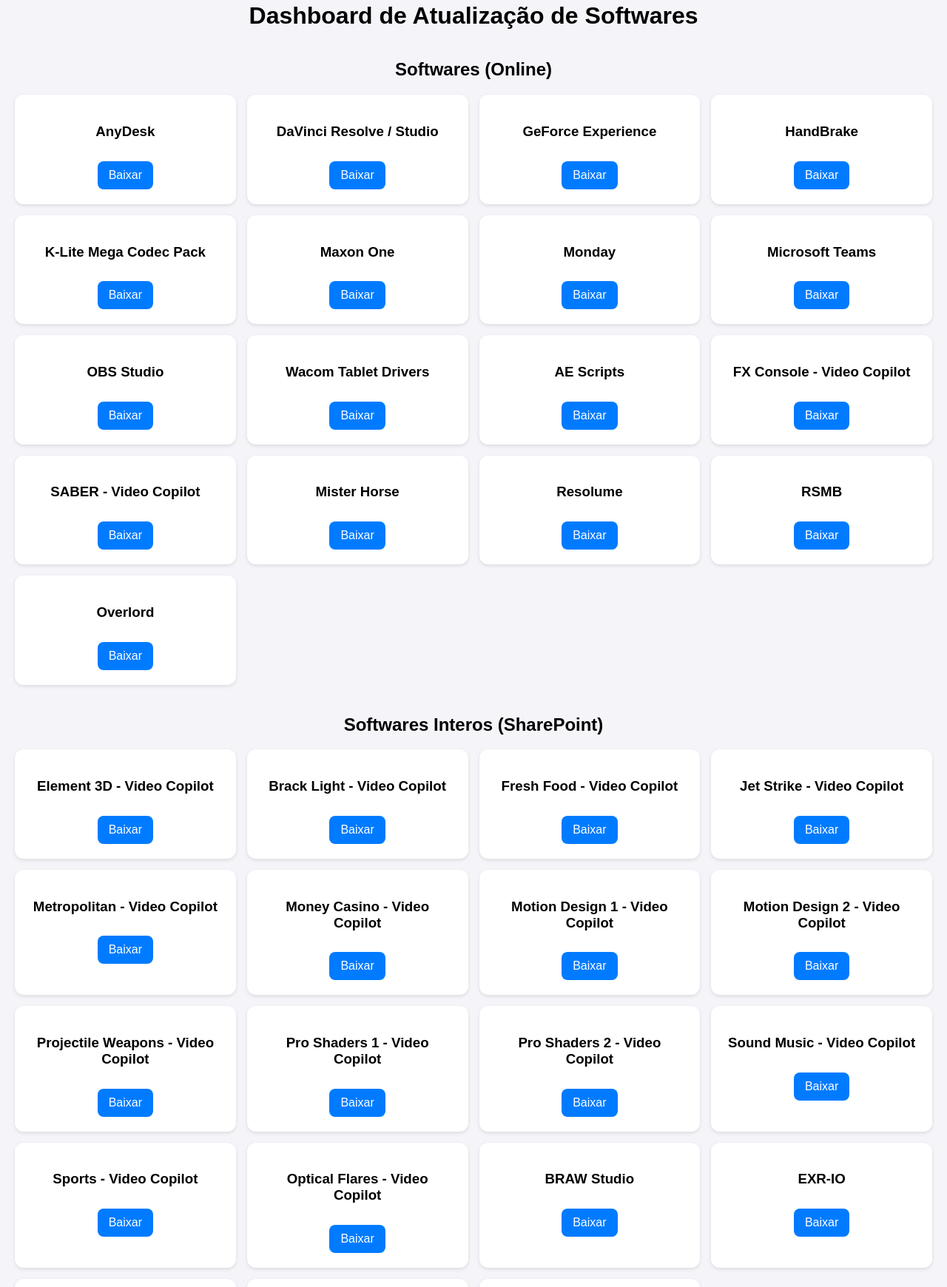
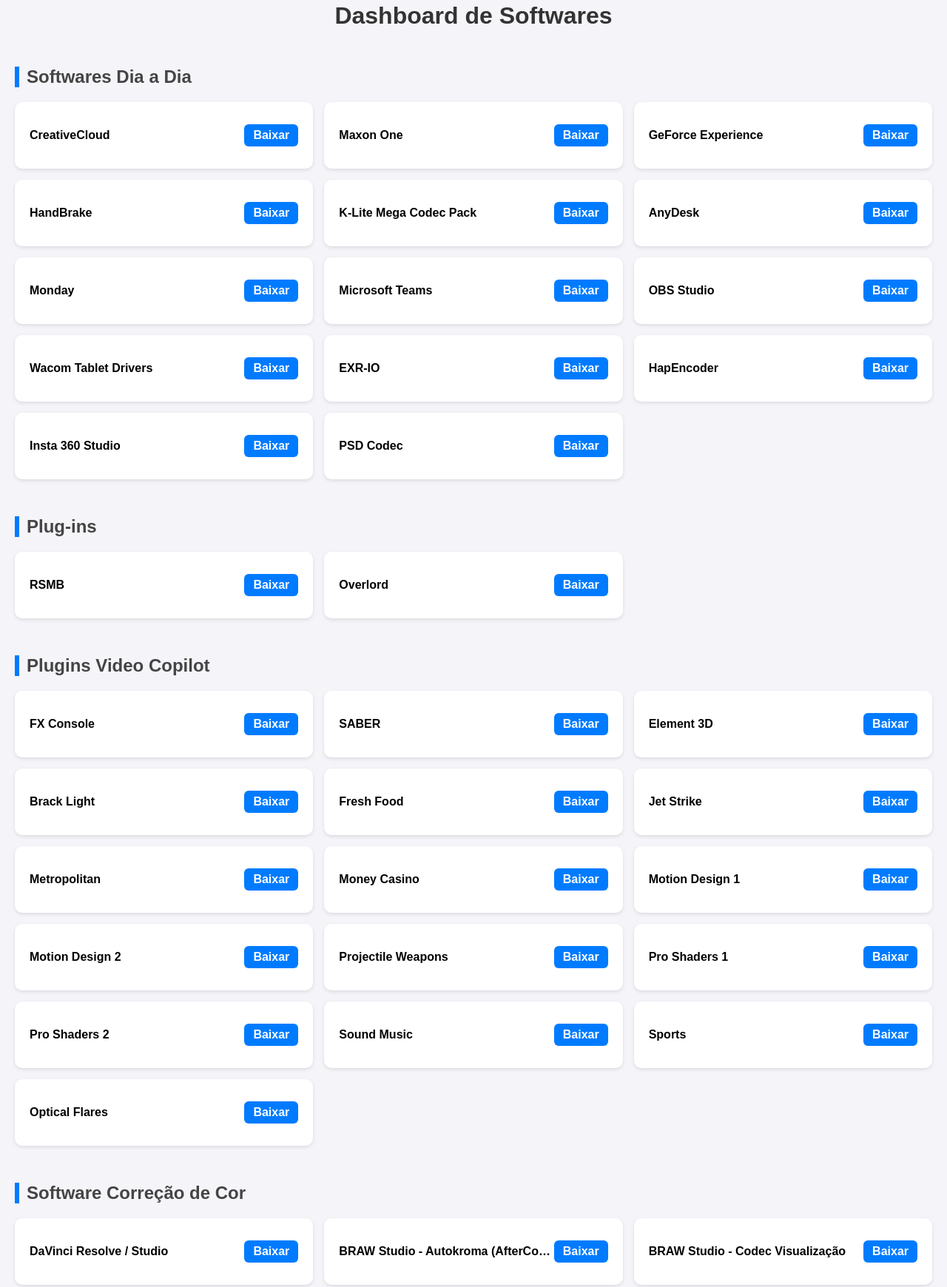
Before and after one commit to tomatomotion/software-dashboard, a plain HTML site: page index.html in a window 1280 px wide. Shown: the part 38-1778 px from the top of the page at 74% size. Drawn offline with Linux system fonts and the light colour scheme.

Commit message:
Update index.html

```diff
--- a/index.html
+++ b/index.html
@@ -6,59 +6,82 @@
 <title>Dashboard de Softwares</title>
 <style>
   body { font-family: Arial, sans-serif; background: #f4f4f9; margin: 0; padding: 20px; }
-    h1 { text-align: center; margin-bottom: 20px; }
-    h2 { margin-top: 40px; text-align: center; }
-    .grid { display: grid; grid-template-columns: repeat(auto-fill, minmax(250px, 1fr)); gap: 15px; }
-    .card { background: white; padding: 20px; border-radius: 12px; box-shadow: 0 2px 5px rgba(0,0,0,0.1); text-align: center; }
-    .btn { display: inline-block; margin-top: 10px; padding: 10px 15px; background: #007BFF; color: white; text-decoration: none; border-radius: 8px; }
+  h1 { text-align: center; margin-bottom: 40px; color: #333; }
+  h2 { margin-top: 50px; margin-bottom: 20px; color: #444; border-left: 6px solid #007BFF; padding-left: 10px; }
+  .grid { display: grid; grid-template-columns: repeat(auto-fill, minmax(300px, 1fr)); gap: 15px; }
+  .card { display: flex; justify-content: space-between; align-items: center; background: white; padding: 15px 20px; border-radius: 10px; box-shadow: 0 2px 5px rgba(0,0,0,0.1); transition: transform 0.2s; height: 60px; min-width: 280px; }
+  .card:hover { transform: translateY(-2px); box-shadow: 0 4px 10px rgba(0,0,0,0.15); }
+  .btn { padding: 6px 12px; background: #007BFF; color: white; text-decoration: none; border-radius: 6px; font-weight: bold; transition: background 0.2s; white-space: nowrap; }
   .btn:hover { background: #0056b3; }
+  .software-name { font-weight: bold; font-size: 16px; overflow: hidden; text-overflow: ellipsis; white-space: nowrap; }
+  .category { margin-bottom: 50px; }
 </style>
 </head>
 <body>
-  <h1>Dashboard de Atualização de Softwares</h1>
+<h1>Dashboard de Softwares</h1>
 
-  <h2>Softwares (Online)</h2>
+<!-- Categoria 1: Softwares Dia a Dia -->
+<div class="category">
+<h2>Softwares Dia a Dia</h2>
 <div class="grid">
-    <div class="card"><h3>AnyDesk</h3><a class="btn" href="https://anydesk.com/pt/downloads/windows" target="_blank">Baixar</a></div>
-    <div class="card"><h3>DaVinci Resolve / Studio</h3><a class="btn" href="https://www.blackmagicdesign.com/products/davinciresolve/" target="_blank">Baixar</a></div>
-    <div class="card"><h3>GeForce Experience</h3><a class="btn" href="https://www.nvidia.com/pt-br/geforce/geforce-experience/download/" target="_blank">Baixar</a></div>
-    <div class="card"><h3>HandBrake</h3><a class="btn" href="https://handbrake.fr/downloads.php" target="_blank">Baixar</a></div>
-    <div class="card"><h3>K-Lite Mega Codec Pack</h3><a class="btn" href="https://codecguide.com/download_kl.htm" target="_blank">Baixar</a></div>
-    <div class="card"><h3>Maxon One</h3><a class="btn" href="https://www.maxon.net/en/downloads" target="_blank">Baixar</a></div>
-    <div class="card"><h3>Monday</h3><a class="btn" href="https://monday.com/download" target="_blank">Baixar</a></div>
-    <div class="card"><h3>Microsoft Teams</h3><a class="btn" href="https://www.microsoft.com/pt-br/microsoft-teams/download-app" target="_blank">Baixar</a></div>
-    <div class="card"><h3>OBS Studio</h3><a class="btn" href="https://obsproject.com/download" target="_blank">Baixar</a></div>
-    <div class="card"><h3>Wacom Tablet Drivers</h3><a class="btn" href="https://www.wacom.com/pt-br/support/product-support/drivers" target="_blank">Baixar</a></div>
-    <div class="card"><h3>AE Scripts</h3><a class="btn" href="https://aescripts.com/downloadable/" target="_blank">Baixar</a></div>
-    <div class="card"><h3>FX Console - Video Copilot</h3><a class="btn" href="https://www.videocopilot.net/blog/2016/05/new-fx-console-plug-in-for-after-effects/" target="_blank">Baixar</a></div>
-    <div class="card"><h3>SABER - Video Copilot</h3><a class="btn" href="https://www.videocopilot.net/blog/2016/06/new-plug-in-saber-now-available/" target="_blank">Baixar</a></div>
-    <div class="card"><h3>Mister Horse</h3><a class="btn" href="https://misterhorse.com/products/animation-composer" target="_blank">Baixar</a></div>
-    <div class="card"><h3>Resolume</h3><a class="btn" href="https://resolume.com/download/" target="_blank">Baixar</a></div>
-    <div class="card"><h3>RSMB</h3><a class="btn" href="https://revisionfx.com/products/rsmb/" target="_blank">Baixar</a></div>
-    <div class="card"><h3>Overlord</h3><a class="btn" href="https://battleaxe.co/overlord" target="_blank">Baixar</a></div>
+  <div class="card"><span class="software-name">CreativeCloud</span><a class="btn" href="https://www.adobe.com/download/creative-cloud?promoid=GVTYXZK9&mv=other" target="_blank">Baixar</a></div>
+  <div class="card"><span class="software-name">Maxon One</span><a class="btn" href="https://www.maxon.net/en/downloads" target="_blank">Baixar</a></div>
+  <div class="card"><span class="software-name">GeForce Experience</span><a class="btn" href="https://us.download.nvidia.com/GFE/GFEClient/3.27.0.147/GeForce_Experience_v3.27.0.147.exe" target="_blank">Baixar</a></div>
+  <div class="card"><span class="software-name">HandBrake</span><a class="btn" href="https://github.com/HandBrake/HandBrake/releases/download/1.6.1/HandBrake-1.6.1-x86_64-Win_GUI.exe" target="_blank">Baixar</a></div>
+  <div class="card"><span class="software-name">K-Lite Mega Codec Pack</span><a class="btn" href="https://www.codecguide.com/download_k-lite_codec_pack_mega.htm" target="_blank">Baixar</a></div>
+  <div class="card"><span class="software-name">AnyDesk</span><a class="btn" href="https://download.anydesk.com/AnyDesk.exe" target="_blank">Baixar</a></div>
+  <div class="card"><span class="software-name">Monday</span><a class="btn" href="https://monday.com/download" target="_blank">Baixar</a></div>
+  <div class="card"><span class="software-name">Microsoft Teams</span><a class="btn" href="https://aka.ms/teamsdownload" target="_blank">Baixar</a></div>
+  <div class="card"><span class="software-name">OBS Studio</span><a class="btn" href="https://obsproject.com/pt-br/download" target="_blank">Baixar</a></div>
+  <div class="card"><span class="software-name">Wacom Tablet Drivers</span><a class="btn" href="https://cdn.wacom.com/WacomTabletDriverInstaller.exe" target="_blank">Baixar</a></div>
+  <div class="card"><span class="software-name">EXR-IO</span><a class="btn" href="https://hypermarcas-my.sharepoint.com/:u:/g/personal/israel_a_filho_hypera_com_br/EeqYyirJpJlGr5e-PRD3sC8BvyiCOzRk5gc7f4X38UXCpw?e=sWSr52" target="_blank">Baixar</a></div>
+  <div class="card"><span class="software-name">HapEncoder</span><a class="btn" href="https://hypermarcas-my.sharepoint.com/:u:/g/personal/israel_a_filho_hypera_com_br/Eb49XDuBkVVPkGfBM0EP6CEBOj1fUbr3kN77NmfKrxzfnA?e=638wxd" target="_blank">Baixar</a></div>
+  <div class="card"><span class="software-name">Insta 360 Studio</span><a class="btn" href="https://hypermarcas-my.sharepoint.com/:u:/g/personal/israel_a_filho_hypera_com_br/ERxLuOn8gtJEnvCBTFVBZkIB9Nmy1HRjtXrrvhhHW1HChA?e=4krAYc" target="_blank">Baixar</a></div>
+  <div class="card"><span class="software-name">PSD Codec</span><a class="btn" href="https://hypermarcas-my.sharepoint.com/:u:/g/personal/israel_a_filho_hypera_com_br/ETBjeIonjYhKtsCuYSODIVwBe-JW2irprVVkLFwy2pBHBQ?e=AFSm57" target="_blank">Baixar</a></div>
+</div>
 </div>
 
-  <h2>Softwares Interos (SharePoint)</h2>
+<!-- Categoria 2: Plug-ins -->
+<div class="category">
+<h2>Plug-ins</h2>
 <div class="grid">
-    <div class="card"><h3>Element 3D - Video Copilot</h3><a class="btn" href="https://hypermarcas-my.sharepoint.com/:u:/g/personal/israel_a_filho_hypera_com_br/ESdydWf3oSZJnr0A3H8bTmIBVUib1KJBPZw8DLbOwL9YPA?e=biEfVr" target="_blank">Baixar</a></div>
-    <div class="card"><h3>Brack Light - Video Copilot</h3><a class="btn" href="https://hypermarcas-my.sharepoint.com/:u:/g/personal/israel_a_filho_hypera_com_br/EXSm5zTvqtREnfXaYxmIqd0Bh37shma8LotB_I86tI7Pjw?e=ReHUyv" target="_blank">Baixar</a></div>
-    <div class="card"><h3>Fresh Food - Video Copilot</h3><a class="btn" href="https://hypermarcas-my.sharepoint.com/:u:/g/personal/israel_a_filho_hypera_com_br/ER_5CkcXIW5Mh03oSNhVj4wB0gIDal7Sh0jTu5_nUdtKSA?e=OL88KJ" target="_blank">Baixar</a></div>
-    <div class="card"><h3>Jet Strike - Video Copilot</h3><a class="btn" href="https://hypermarcas-my.sharepoint.com/:u:/g/personal/israel_a_filho_hypera_com_br/EWZo7LmWQKhErNo8SWMViU0BY7hAxoHw2k_U8FJ3m4pIWQ?e=vGbHF1" target="_blank">Baixar</a></div>
-    <div class="card"><h3>Metropolitan - Video Copilot</h3><a class="btn" href="https://hypermarcas-my.sharepoint.com/:u:/g/personal/israel_a_filho_hypera_com_br/EVfTAsvflCxFqE3pk1Isl30BOj9t_r4E4R-rZOeJWtwxXA?e=nJOElF" target="_blank">Baixar</a></div>
-    <div class="card"><h3>Money Casino - Video Copilot</h3><a class="btn" href="https://hypermarcas-my.sharepoint.com/:u:/g/personal/israel_a_filho_hypera_com_br/EYkvHy8U08ZNthqGUv-wOP0BPkCrjAdh00dJDjDLweZqmA?e=2gGSpM" target="_blank">Baixar</a></div>
-    <div class="card"><h3>Motion Design 1 - Video Copilot</h3><a class="btn" href="https://hypermarcas-my.sharepoint.com/:u:/g/personal/israel_a_filho_hypera_com_br/EZcPgtx8J6FPj6wPbiVVlEgBc51gGpoCX_73KqKmZQkypg?e=VWu7i4" target="_blank">Baixar</a></div>
-    <div class="card"><h3>Motion Design 2 - Video Copilot</h3><a class="btn" href="https://hypermarcas-my.sharepoint.com/:u:/g/personal/israel_a_filho_hypera_com_br/EYqOVn_r9BNNjuIgFYj42DABqPxxWKc_GoVtv2oTkDnNKA?e=84eagO" target="_blank">Baixar</a></div>
-    <div class="card"><h3>Projectile Weapons - Video Copilot</h3><a class="btn" href="https://hypermarcas-my.sharepoint.com/:u:/g/personal/israel_a_filho_hypera_com_br/EZj82EY98GBLtR0aL7tfxFwBzl0f4ksDU7zoEzqEzGiOOg?e=bfPDWn" target="_blank">Baixar</a></div>
-    <div class="card"><h3>Pro Shaders 1 - Video Copilot</h3><a class="btn" href="https://hypermarcas-my.sharepoint.com/:u:/g/personal/israel_a_filho_hypera_com_br/EcEEtKdC3s9NrslC_QxpJV0BwRdgj8WTO9naxqJcYad4Sw?e=BeZ8QV" target="_blank">Baixar</a></div>
-    <div class="card"><h3>Pro Shaders 2 - Video Copilot</h3><a class="btn" href="https://hypermarcas-my.sharepoint.com/:u:/g/personal/israel_a_filho_hypera_com_br/Eb_g_h16Y6BBoyQx9SgG_UwBHOAbX3Lm0zmiyB75HqfJ1A?e=REUM71" target="_blank">Baixar</a></div>
-    <div class="card"><h3>Sound Music - Video Copilot</h3><a class="btn" href="https://hypermarcas-my.sharepoint.com/:u:/g/personal/israel_a_filho_hypera_com_br/EexRrt2Zi0lLjPkNGycWpJEBLhyV32DJKgTK90RBHGEK4Q?e=qkNJaT" target="_blank">Baixar</a></div>
-    <div class="card"><h3>Sports - Video Copilot</h3><a class="btn" href="https://hypermarcas-my.sharepoint.com/:u:/g/personal/israel_a_filho_hypera_com_br/EcDK0vBpxMtKjfqxmdq8tYIBWBepiBogsw3yhf9EZWpjyw?e=GCdqo" target="_blank">Baixar</a></div>
-    <div class="card"><h3>Optical Flares - Video Copilot</h3><a class="btn" href="https://hypermarcas-my.sharepoint.com/:u:/g/personal/israel_a_filho_hypera_com_br/EVILbhHf-5tHlhZzGAWZyoQB6qjd0y4xQ1mNe9BCg6Foug?e=NudTrg" target="_blank">Baixar</a></div>
-    <div class="card"><h3>BRAW Studio</h3><a class="btn" href="https://hypermarcas-my.sharepoint.com/:u:/g/personal/israel_a_filho_hypera_com_br/Ef6RUyiOlh5NgWQlHP_E4K4B1_LH51K3i8pxHr20nHApEA?e=Oc2vwe" target="_blank">Baixar</a></div>
-    <div class="card"><h3>EXR-IO</h3><a class="btn" href="https://hypermarcas-my.sharepoint.com/:u:/g/personal/israel_a_filho_hypera_com_br/EeqYyirJpJlGr5e-PRD3sC8BvyiCOzRk5gc7f4X38UXCpw?e=sWSr52" target="_blank">Baixar</a></div>
-    <div class="card"><h3>HapEncoder</h3><a class="btn" href="https://hypermarcas-my.sharepoint.com/:u:/g/personal/israel_a_filho_hypera_com_br/Eb49XDuBkVVPkGfBM0EP6CEBOj1fUbr3kN77NmfKrxzfnA?e=638wxd" target="_blank">Baixar</a></div>
-    <div class="card"><h3>Insta 360 Studio</h3><a class="btn" href="https://hypermarcas-my.sharepoint.com/:u:/g/personal/israel_a_filho_hypera_com_br/ERxLuOn8gtJEnvCBTFVBZkIB9Nmy1HRjtXrrvhhHW1HChA?e=4krAYc" target="_blank">Baixar</a></div>
-    <div class="card"><h3>PSD Codec</h3><a class="btn" href="https://hypermarcas-my.sharepoint.com/:u:/g/personal/israel_a_filho_hypera_com_br/ETBjeIonjYhKtsCuYSODIVwBe-JW2irprVVkLFwy2pBHBQ?e=AFSm57" target="_blank">Baixar</a></div>
+  <div class="card"><span class="software-name">RSMB</span><a class="btn" href="https://hypermarcas-my.sharepoint.com/:u:/g/personal/israel_a_filho_hypera_com_br/EQlHicO91EtDskVNjUyDX8cB3uRhAt6vx0_l51L0o4l71A?e=eCd6vc" target="_blank">Baixar</a></div>
+  <div class="card"><span class="software-name">Overlord</span><a class="btn" href="https://hypermarcas-my.sharepoint.com/:u:/g/personal/israel_a_filho_hypera_com_br/EeFJ2tNCBuxEinwg6-f91KEBiUAEFrhKZG9YSIf7tC85Xw?e=wwxmb4" target="_blank">Baixar</a></div>
 </div>
+</div>
+
+<!-- Categoria 3: Plugins Video Copilot -->
+<div class="category">
+<h2>Plugins Video Copilot</h2>
+<div class="grid">
+  <div class="card"><span class="software-name">FX Console</span><a class="btn" href="https://hypermarcas-my.sharepoint.com/:u:/g/personal/israel_a_filho_hypera_com_br/EWzBU-HiaipMmoCpyaNzR84Be4eDO5oHHVHMUTFBcwlWaQ?e=qegdHU" target="_blank">Baixar</a></div>
+  <div class="card"><span class="software-name">SABER</span><a class="btn" href="https://hypermarcas-my.sharepoint.com/:u:/g/personal/israel_a_filho_hypera_com_br/EQ52e7h8mSBPmfnUbubZZsUBRqKsq0ArhfokOzGcOMG2Aw?e=oawO5v" target="_blank">Baixar</a></div>
+  <div class="card"><span class="software-name">Element 3D</span><a class="btn" href="https://hypermarcas-my.sharepoint.com/:u:/g/personal/israel_a_filho_hypera_com_br/ESdydWf3oSZJnr0A3H8bTmIBVUib1KJBPZw8DLbOwL9YPA?e=biEfVr" target="_blank">Baixar</a></div>
+  <div class="card"><span class="software-name">Brack Light</span><a class="btn" href="https://hypermarcas-my.sharepoint.com/:u:/g/personal/israel_a_filho_hypera_com_br/EXSm5zTvqtREnfXaYxmIqd0Bh37shma8LotB_I86tI7Pjw?e=ReHUyv" target="_blank">Baixar</a></div>
+  <div class="card"><span class="software-name">Fresh Food</span><a class="btn" href="https://hypermarcas-my.sharepoint.com/:u:/g/personal/israel_a_filho_hypera_com_br/ER_5CkcXIW5Mh03oSNhVj4wB0gIDal7Sh0jTu5_nUdtKSA?e=OL88KJ" target="_blank">Baixar</a></div>
+  <div class="card"><span class="software-name">Jet Strike</span><a class="btn" href="https://hypermarcas-my.sharepoint.com/:u:/g/personal/israel_a_filho_hypera_com_br/EWZo7LmWQKhErNo8SWMViU0BY7hAxoHw2k_U8FJ3m4pIWQ?e=vGbHF1" target="_blank">Baixar</a></div>
+  <div class="card"><span class="software-name">Metropolitan</span><a class="btn" href="https://hypermarcas-my.sharepoint.com/:u:/g/personal/israel_a_filho_hypera_com_br/EVfTAsvflCxFqE3pk1Isl30BOj9t_r4E4R-rZOeJWtwxXA?e=nJOElF" target="_blank">Baixar</a></div>
+  <div class="card"><span class="software-name">Money Casino</span><a class="btn" href="https://hypermarcas-my.sharepoint.com/:u:/g/personal/israel_a_filho_hypera_com_br/EYkvHy8U08ZNthqGUv-wOP0BPkCrjAdh00dJDjDLweZqmA?e=2gGSpM" target="_blank">Baixar</a></div>
+  <div class="card"><span class="software-name">Motion Design 1</span><a class="btn" href="https://hypermarcas-my.sharepoint.com/:u:/g/personal/israel_a_filho_hypera_com_br/EZcPgtx8J6FPj6wPbiVVlEgBc51gGpoCX_73KqKmZQkypg?e=VWu7i4" target="_blank">Baixar</a></div>
+  <div class="card"><span class="software-name">Motion Design 2</span><a class="btn" href="https://hypermarcas-my.sharepoint.com/:u:/g/personal/israel_a_filho_hypera_com_br/EYqOVn_r9BNNjuIgFYj42DABqPxxWKc_GoVtv2oTkDnNKA?e=84eagO" target="_blank">Baixar</a></div>
+  <div class="card"><span class="software-name">Projectile Weapons</span><a class="btn" href="https://hypermarcas-my.sharepoint.com/:u:/g/personal/israel_a_filho_hypera_com_br/EZj82EY98GBLtR0aL7tfxFwBzl0f4ksDU7zoEzqEzGiOOg?e=bfPDWn" target="_blank">Baixar</a></div>
+  <div class="card"><span class="software-name">Pro Shaders 1</span><a class="btn" href="https://hypermarcas-my.sharepoint.com/:u:/g/personal/israel_a_filho_hypera_com_br/EcEEtKdC3s9NrslC_QxpJV0BwRdgj8WTO9naxqJcYad4Sw?e=BeZ8QV" target="_blank">Baixar</a></div>
+  <div class="card"><span class="software-name">Pro Shaders 2</span><a class="btn" href="https://hypermarcas-my.sharepoint.com/:u:/g/personal/israel_a_filho_hypera_com_br/Eb_g_h16Y6BBoyQx9SgG_UwBHOAbX3Lm0zmiyB75HqfJ1A?e=REUM71" target="_blank">Baixar</a></div>
+  <div class="card"><span class="software-name">Sound Music</span><a class="btn" href="https://hypermarcas-my.sharepoint.com/:u:/g/personal/israel_a_filho_hypera_com_br/EexRrt2Zi0lLjPkNGycWpJEBLhyV32DJKgTK90RBHGEK4Q?e=qkNJaT" target="_blank">Baixar</a></div>
+  <div class="card"><span class="software-name">Sports</span><a class="btn" href="https://hypermarcas-my.sharepoint.com/:u:/g/personal/israel_a_filho_hypera_com_br/EcDK0vBpxMtKjfqxmdq8tYIBWBepiBogsw3yhf9EZWpjyw?e=GCdqoC" target="_blank">Baixar</a></div>
+  <div class="card"><span class="software-name">Optical Flares</span><a class="btn" href="https://hypermarcas-my.sharepoint.com/:u:/g/personal/israel_a_filho_hypera_com_br/EVILbhHf-5tHlhZzGAWZyoQB6qjd0y4xQ1mNe9BCg6Foug?e=NudTrg" target="_blank">Baixar</a></div>
+</div>
+</div>
+
+<!-- Categoria 4: Softwares Correção de Cor -->
+<div class="category">
+<h2>Software Correção de Cor</h2>
+<div class="grid">
+  <div class="card"><span class="software-name">DaVinci Resolve / Studio</span><a class="btn" href="https://www.blackmagicdesign.com/support/family/davinci-resolve-and-fusion" target="_blank">Baixar</a></div>
+  <div class="card"><span class="software-name">BRAW Studio - Autokroma (AfterCodecs)</span><a class="btn" href="https://hypermarcas-my.sharepoint.com/:u:/g/personal/israel_a_filho_hypera_com_br/Ef6RUyiOlh5NgWQlHP_E4K4B1_LH51K3i8pxHr20nHApEA?e=Oc2vwe" target="_blank">Baixar</a></div>
+  <div class="card"><span class="software-name">BRAW Studio - Codec Visualização</span><a class="btn" href="https://hypermarcas-my.sharepoint.com/:u:/g/personal/israel_a_filho_hypera_com_br/EfmPOJLYn5NLiTjpWuJFEtsB21HbCGxOcELEpZ3BTteJTQ?e=5ZVOjC"_blank">Baixar</a></div>
+</div>
+</div>
+
 </body>
 </html>
```
Lines whose indentation alone changed are shown as unchanged.
